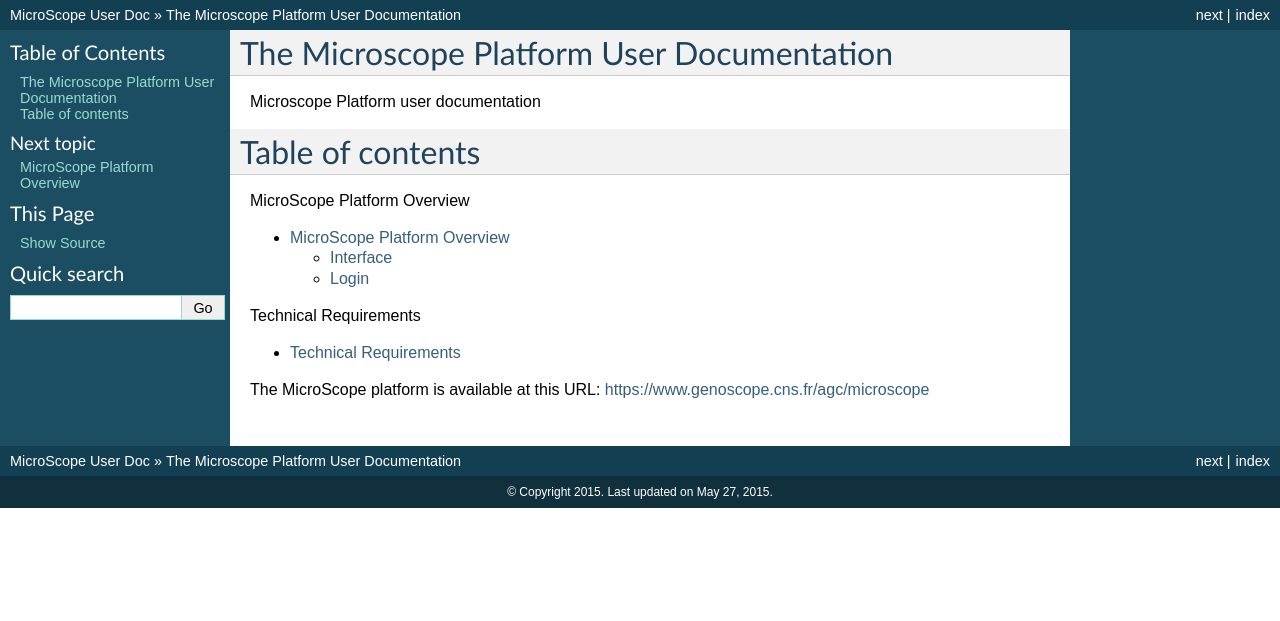
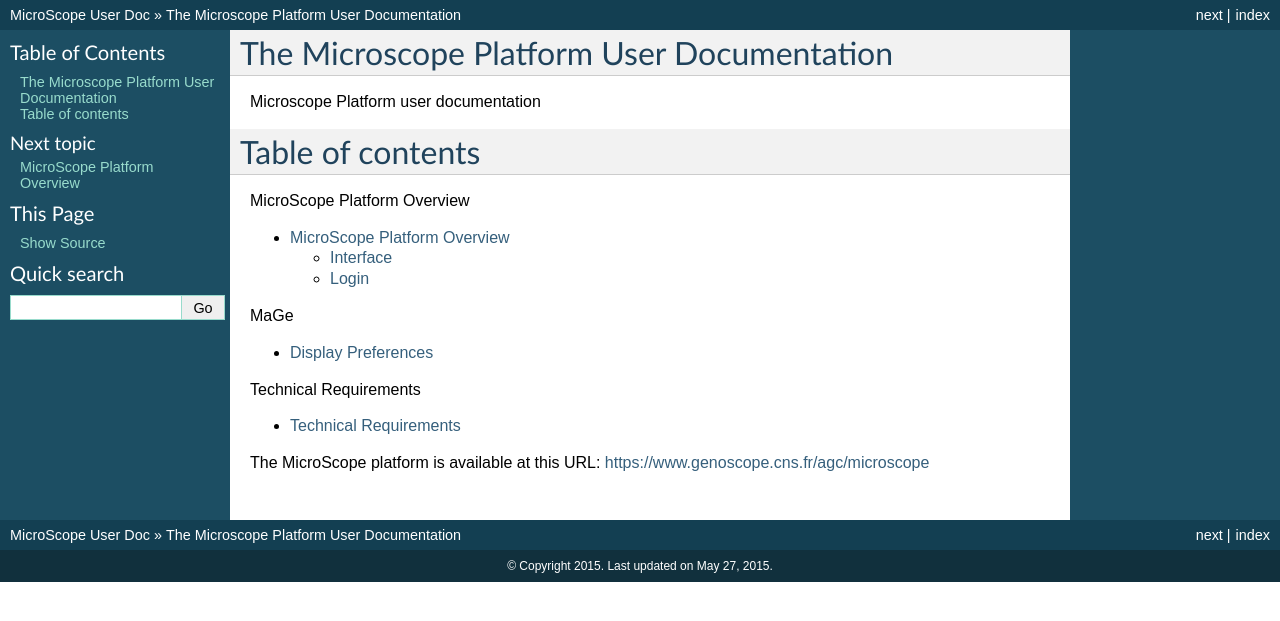
Before and after one commit to labgem/microscope-user-doc, a Sphinx documentation site: the page built from docs/index.rst, in a window 1280 px wide. Shown: the top 621 px of the page. Built offline with Sphinx 7.4.7, drawn with Linux system fonts in a browser that asks for light colours; formulas are drawn with MathJax 3; pages that are not in the unit, such as notebooks, are missing from menus; some of the changed lines change nothing that is shown.

Commit message:
Update index.rst

```diff
--- a/docs/index.rst
+++ b/docs/index.rst
@@ -19,7 +19,8 @@ Table of contents
    :caption: MaGe
    :maxdepth: 3
 
-   content/mage/*
+   content/mage/index.rst
+   content/mage/displaypref.rst
 
 .. toctree::
    :caption: Technical Requirements
```
